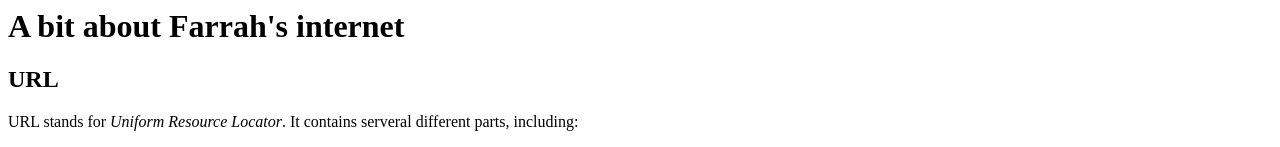
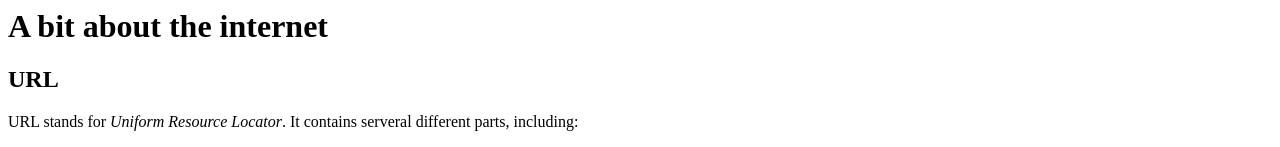
Before and after one commit to farrahhussain/carolinaandfarrah-project, a plain HTML site: page notes.html in a window 1280 px wide. Shown: the top 147 px of the page. Drawn offline with Linux system fonts and the light colour scheme.

Commit message:
Revert "Newbranch"

```diff
--- a/CSS/style.css
+++ b/CSS/style.css
@@ -16,4 +16,3 @@ h2 {
 ol li {
   background-color: teal
 }
-BEA
--- a/notes.html
+++ b/notes.html
@@ -1,5 +1,5 @@
 <html>
-<h1>A bit about Farrah's internet</h1>
+<h1>A bit about the internet</h1>
 
 <h2>URL</h2>
 
```
Also changed, not shown: 1 other file.
